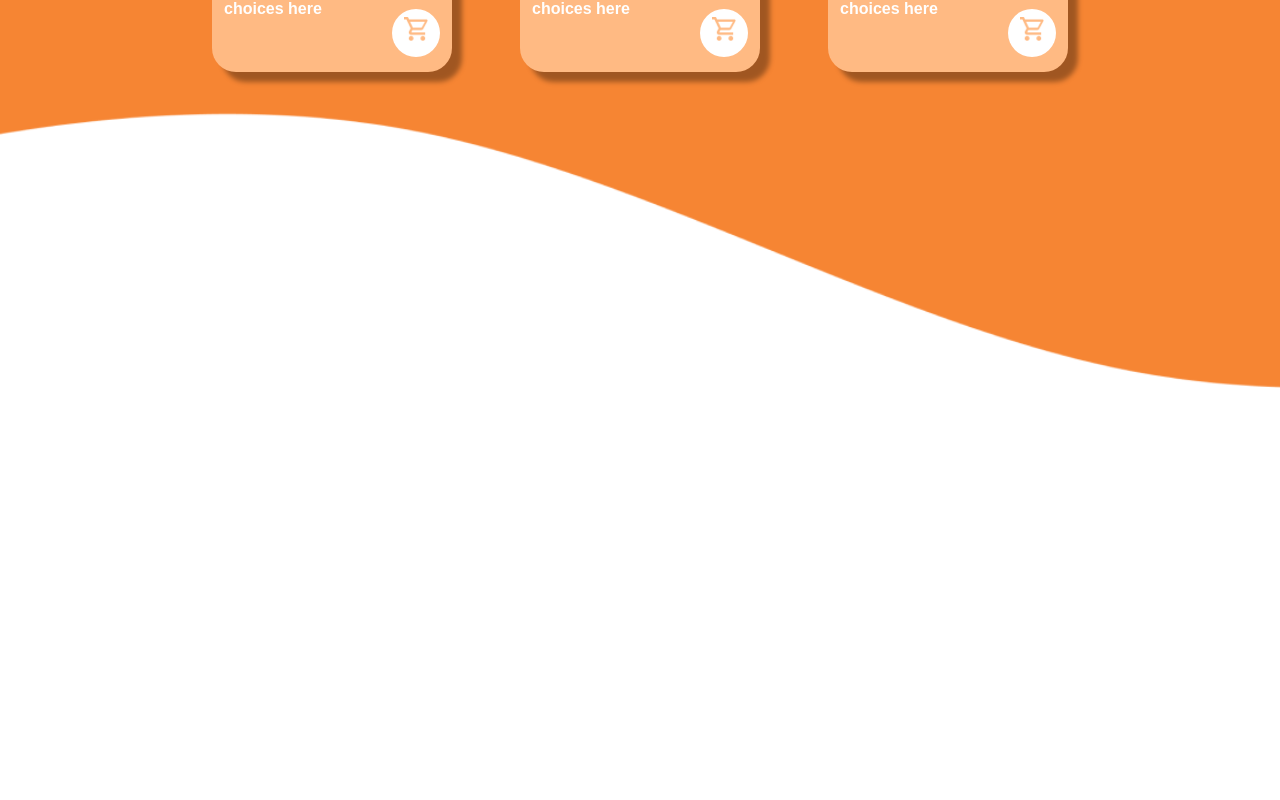
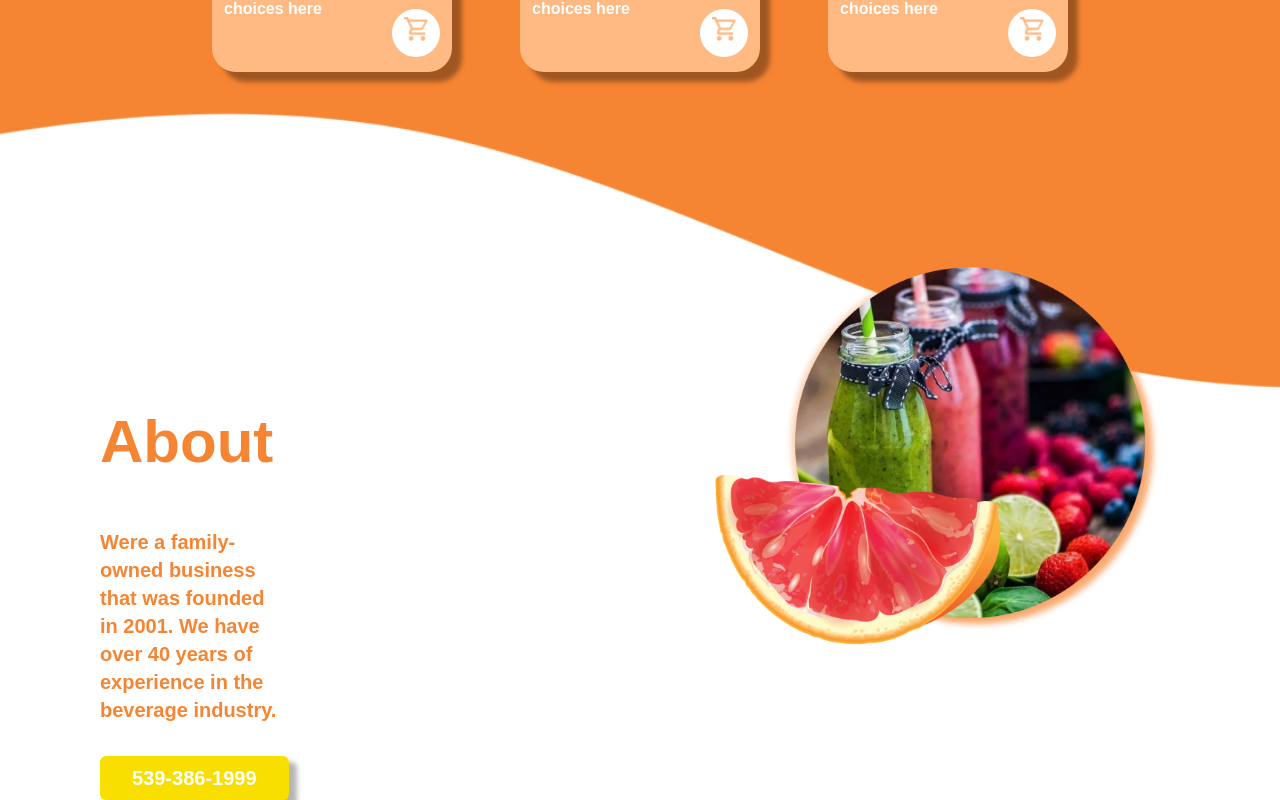
Before and after one commit to anggadiki/Slicing-design-nextjs, a Next.js app: page /dashboard in a window 1280 px wide. Shown: the part 2106-2906 px from the top of the page. Before the commit the page ends 2494 px from the top, so only its background shows below. Built offline with nearby package versions, Linux system fonts and the light colour scheme.

Commit message:
create footer

```diff
--- a/src/app/globals.css
+++ b/src/app/globals.css
@@ -37,7 +37,8 @@
 .text-hero,
 .text-juice,
 .text-menu,
-.text-menu-top {
+.text-menu-top,
+.text {
   font-family: "Montserrat", sans-serif;
 }
 .bg-hero {
--- /dev/null
+++ b/src/components/fragments/Footer.tsx
@@ -0,0 +1,31 @@
+import Button from "../elements/Button";
+
+const Footer = () => {
+  return (
+    <div className="">
+      <div className=" flex px-20">
+        <div className=" flex flex-col w-5/12 px-5">
+          <div className=" py-6 font-semibold text-6xl text-[#F68533]">
+            <p className="text-juice">About</p>
+          </div>
+          <div className=" flex justify-start">
+            <div className="py-8 w-auto font-semibold text-xl pr-60 text-[#F68533]">
+              <p className="text">
+                Were a family-owned business that was founded in 2001. We have
+                over 40 years of experience in the beverage industry.
+              </p>
+            </div>
+          </div>
+          <Button>539-386-1999</Button>
+        </div>
+        <div className=" w-7/12">
+          <div className=" flex justify-center px-10 -mt-32 ">
+            <img src="/Footer.png" alt="" />
+          </div>
+        </div>
+      </div>
+    </div>
+  );
+};
+
+export default Footer;
--- a/src/views/LandingPageViews.tsx
+++ b/src/views/LandingPageViews.tsx
@@ -1,6 +1,7 @@
 import Hero from "@/components/templates/Hero";
 import SectionInfo from "@/components/fragments/SectionContent";
 import SectionMenu from "@/components/fragments/SectionMenu";
+import Footer from "@/components/fragments/Footer";
 
 const LandingPageViews = () => {
   return (
@@ -8,6 +9,7 @@ const LandingPageViews = () => {
       <Hero />
       <SectionInfo />
       <SectionMenu />
+      <Footer />
     </>
   );
 };
```
Also changed, not shown: public/Footer.png (added).
